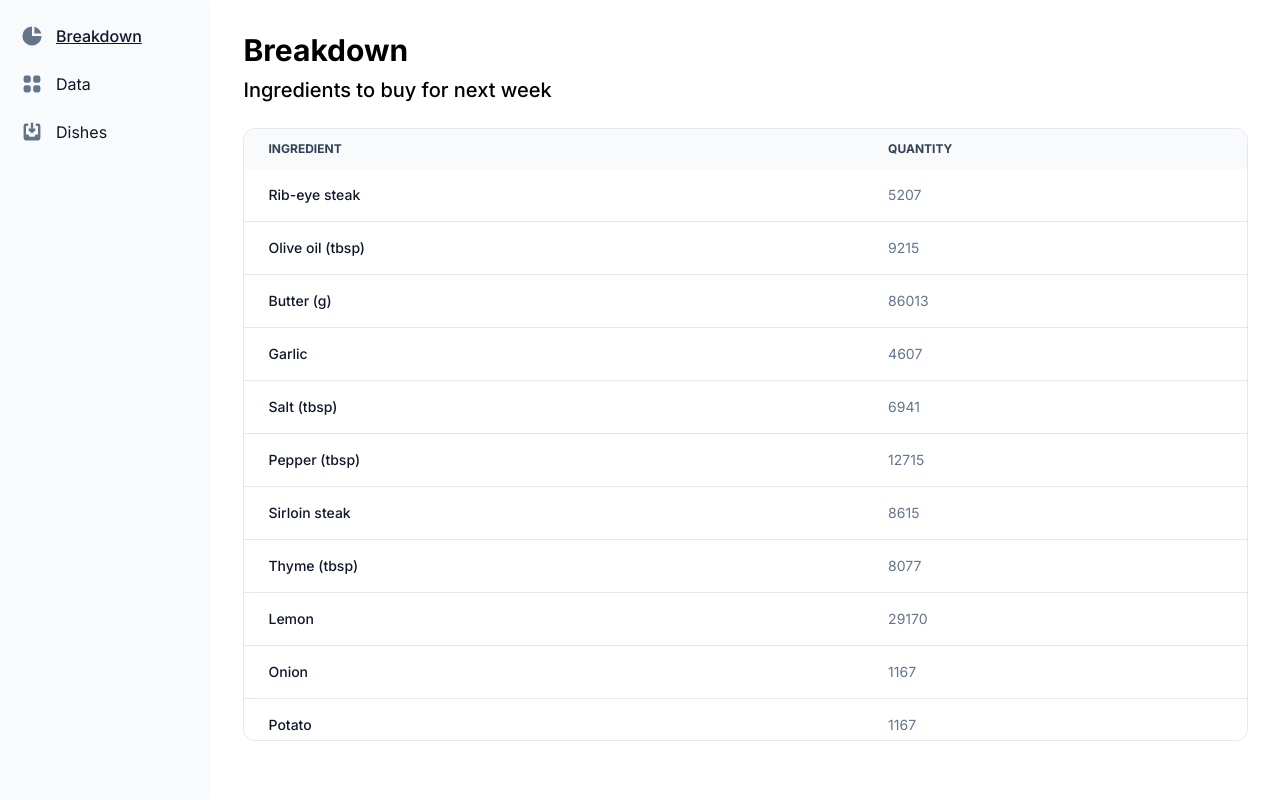
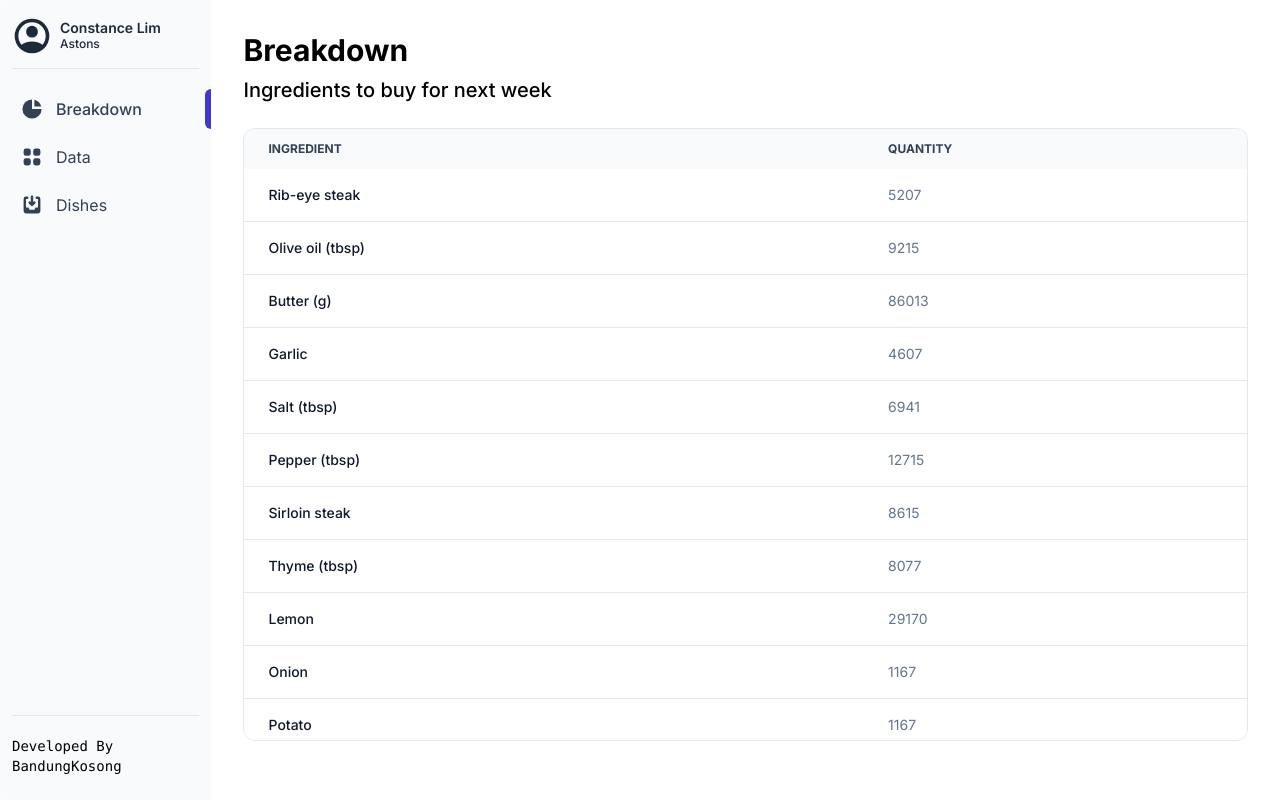
Before and after one commit to belligerentbeagle/bandungkosong, a Next.js app in the folder bandungkosong-web/: page /dashboard in a window 1280 px wide. Built offline with nearby package versions, Linux system fonts and the light colour scheme.

Commit message:
Update sidebar

```diff
--- a/bandungkosong-web/components/sales/SalesModal.component.jsx
+++ b/bandungkosong-web/components/sales/SalesModal.component.jsx
@@ -10,7 +10,7 @@ const SalesModal = ({ hideModalHandler }) => {
   const addSale = appContext.addSale;
   const [week, setWeek] = useState(sales.length + 1);
   const [inputFields, setInputFields] = useState(
-    recipes.map((recipe) => ({ name: recipe.name, quantity: 750 }))
+    recipes.map((recipe) => ({ name: recipe.name, quantity: 1000 }))
   );
 
   const formChangeHandler = (index, event) => {
--- a/bandungkosong-web/components/ui/Sidebar.component.jsx
+++ b/bandungkosong-web/components/ui/Sidebar.component.jsx
@@ -9,13 +9,18 @@ export default function Sidebar() {
       name: "breakdown",
       icon: (
         <svg
-          className="w-6 h-6 text-slate-500 transition duration-75 group-hover:text-slate-900"
-          fill="currentColor"
+          className="w-6 h-6 transition duration-200 group-hover:text-slate-700"
           viewBox="0 0 20 20"
           xmlns="http://www.w3.org/2000/svg"
         >
-          <path d="M2 10a8 8 0 018-8v8h8a8 8 0 11-16 0z"></path>
-          <path d="M12 2.252A8.014 8.014 0 0117.748 8H12V2.252z"></path>
+          <path
+            fill="currentColor"
+            d="M2 10a8 8 0 018-8v8h8a8 8 0 11-16 0z"
+          ></path>
+          <path
+            fill="currentColor"
+            d="M12 2.252A8.014 8.014 0 0117.748 8H12V2.252z"
+          ></path>
         </svg>
       ),
     },
@@ -23,12 +28,14 @@ export default function Sidebar() {
       name: "data",
       icon: (
         <svg
-          className="flex-shrink-0 w-6 h-6 text-slate-500 transition duration-75 group-hover:text-slate-900"
-          fill="currentColor"
+          className="flex-shrink-0 w-6 h-6 transition duration-75 group-hover:text-slate-700"
           viewBox="0 0 20 20"
           xmlns="http://www.w3.org/2000/svg"
         >
-          <path d="M5 3a2 2 0 00-2 2v2a2 2 0 002 2h2a2 2 0 002-2V5a2 2 0 00-2-2H5zM5 11a2 2 0 00-2 2v2a2 2 0 002 2h2a2 2 0 002-2v-2a2 2 0 00-2-2H5zM11 5a2 2 0 012-2h2a2 2 0 012 2v2a2 2 0 01-2 2h-2a2 2 0 01-2-2V5zM11 13a2 2 0 012-2h2a2 2 0 012 2v2a2 2 0 01-2 2h-2a2 2 0 01-2-2v-2z"></path>
+          <path
+            fill="currentColor"
+            d="M5 3a2 2 0 00-2 2v2a2 2 0 002 2h2a2 2 0 002-2V5a2 2 0 00-2-2H5zM5 11a2 2 0 00-2 2v2a2 2 0 002 2h2a2 2 0 002-2v-2a2 2 0 00-2-2H5zM11 5a2 2 0 012-2h2a2 2 0 012 2v2a2 2 0 01-2 2h-2a2 2 0 01-2-2V5zM11 13a2 2 0 012-2h2a2 2 0 012 2v2a2 2 0 01-2 2h-2a2 2 0 01-2-2v-2z"
+          ></path>
         </svg>
       ),
     },
@@ -36,13 +43,18 @@ export default function Sidebar() {
       name: "dishes",
       icon: (
         <svg
-          className="flex-shrink-0 w-6 h-6 text-slate-500 transition duration-75 group-hover:text-slate-900"
-          fill="currentColor"
+          className="flex-shrink-0 w-6 h-6 transition duration-75 group-hover:text-slate-700"
           viewBox="0 0 20 20"
           xmlns="http://www.w3.org/2000/svg"
         >
-          <path d="M8.707 7.293a1 1 0 00-1.414 1.414l2 2a1 1 0 001.414 0l2-2a1 1 0 00-1.414-1.414L11 7.586V3a1 1 0 10-2 0v4.586l-.293-.293z"></path>
-          <path d="M3 5a2 2 0 012-2h1a1 1 0 010 2H5v7h2l1 2h4l1-2h2V5h-1a1 1 0 110-2h1a2 2 0 012 2v10a2 2 0 01-2 2H5a2 2 0 01-2-2V5z"></path>
+          <path
+            fill="currentColor"
+            d="M8.707 7.293a1 1 0 00-1.414 1.414l2 2a1 1 0 001.414 0l2-2a1 1 0 00-1.414-1.414L11 7.586V3a1 1 0 10-2 0v4.586l-.293-.293z"
+          ></path>
+          <path
+            fill="currentColor"
+            d="M3 5a2 2 0 012-2h1a1 1 0 010 2H5v7h2l1 2h4l1-2h2V5h-1a1 1 0 110-2h1a2 2 0 012 2v10a2 2 0 01-2 2H5a2 2 0 01-2-2V5z"
+          ></path>
         </svg>
       ),
     },
@@ -53,15 +65,35 @@ export default function Sidebar() {
 
   return (
     <aside className="w-64 h-full">
-      <div className="h-full py-4 px-3 bg-slate-50 rounded">
+      <div className="h-full py-4 px-3 bg-slate-50 rounded flex flex-col justify-between">
+        <div>
+          <div className="flex items-center gap-2 text-slate-800">
+            <div>
+              <svg xmlns="http://www.w3.org/2000/svg" height="40" width="40">
+                <path
+                  fill="currentColor"
+                  d="M9.5 28.792q2.458-1.625 5.021-2.459Q17.083 25.5 20 25.5q2.917 0 5.521.854t4.979 2.438q1.667-2.084 2.417-4.23.75-2.145.75-4.562 0-5.75-3.959-9.708Q25.75 6.333 20 6.333t-9.708 3.959Q6.333 14.25 6.333 20q0 2.417.75 4.562.75 2.146 2.417 4.23ZM20 21.583q-2.5 0-4.208-1.708-1.709-1.708-1.709-4.208t1.709-4.209Q17.5 9.75 20 9.75t4.208 1.708q1.709 1.709 1.709 4.209 0 2.5-1.709 4.208Q22.5 21.583 20 21.583Zm0 15.75q-3.583 0-6.75-1.354T7.729 32.25q-2.354-2.375-3.708-5.521T2.667 20q0-3.583 1.375-6.75t3.729-5.5q2.354-2.333 5.5-3.708T20 2.667q3.583 0 6.75 1.375t5.5 3.708q2.333 2.333 3.708 5.5T37.333 20q0 3.583-1.375 6.729t-3.708 5.5q-2.333 2.354-5.5 3.729T20 37.333Z"
+                />
+              </svg>
+            </div>
+            <div>
+              <div className="text-sm font-semibold leading-4">
+                Constance Lim
+              </div>
+              <div className="text-xs font-medium leading-4">Astons</div>
+            </div>
+          </div>
+          <hr className="mt-3 mb-5" />
           <ul className="space-y-2">
             {links.map((link) => (
               <li key={link.name}>
                 <a
                   onClick={() => updateCurrentSlug(link.name)}
                   className={
-                  "cursor-pointer flex items-center p-2 text-base text-slate-900 rounded-lg hover:bg-slate-100" +
-                  (currentSlug === link.name ? " underline font-medium" : "")
+                    "cursor-pointer flex items-center p-2 text-base text-slate-700 rounded-lg hover:bg-slate-100" +
+                    (currentSlug === link.name
+                      ? " relative text-indigo-600 font-medium before:-right-3 before:h-full before:w-1.5 before:bg-indigo-700 before:absolute before:rounded-tl-full before:rounded-bl-full"
+                      : "")
                   }
                 >
                   {link.icon}
@@ -73,6 +105,16 @@ export default function Sidebar() {
             ))}
           </ul>
         </div>
+
+        <div>
+          <hr className="mb-3" />
+          <div className="font-mono text-sm leading-5 py-2">
+            Developed By
+            <br />
+            <span>BandungKosong</span>
+          </div>
+        </div>
+      </div>
     </aside>
   );
 }
--- a/bandungkosong-web/store/context.js
+++ b/bandungkosong-web/store/context.js
@@ -1,4 +1,4 @@
-import { createContext, useState } from "react";
+import { createContext, useEffect, useState } from "react";
 import recipesData from "../data/recipes.json";
 import salesData from "../data/sales.json";
 
@@ -13,13 +13,35 @@ const AppContext = createContext({
 });
 
 export const AppContextProvider = ({ children }) => {
-  const [sales, setSales] = useState(salesData || []);
-  const [recipes, setRecipes] = useState(recipesData || []);
+  const [sales, setSales] = useState(
+    (typeof window !== "undefined" &&
+      localStorage.getItem("sales") !== null &&
+      JSON.parse(localStorage.getItem("sales"))) ||
+      salesData ||
+      []
+  );
+  const [recipes, setRecipes] = useState(
+    (typeof window !== "undefined" &&
+      localStorage.getItem("recipes") !== null &&
+      JSON.parse(localStorage.getItem("recipes"))) ||
+      recipesData ||
+      []
+  );
   const [currentSlug, setCurrentSlug] = useState("breakdown");
   const [isToastShown, setIsToastShown] = useState(false);
   const addSale = (sale) => setSales([...sales, sale]);
   const updateCurrentSlug = (slug) => setCurrentSlug(slug);
   const updateIsToastShown = (bool) => setIsToastShown(bool);
+
+  useEffect(() => {
+    typeof window !== "undefined" &&
+      localStorage.setItem("sales", JSON.stringify(sales));
+  }, [sales]);
+
+  useEffect(() => {
+    typeof window !== "undefined" &&
+      localStorage.setItem("recipes", JSON.stringify(recipes));
+  }, [recipes]);
 
   const context = {
     sales,
```
Lines whose indentation alone changed are shown as unchanged.
